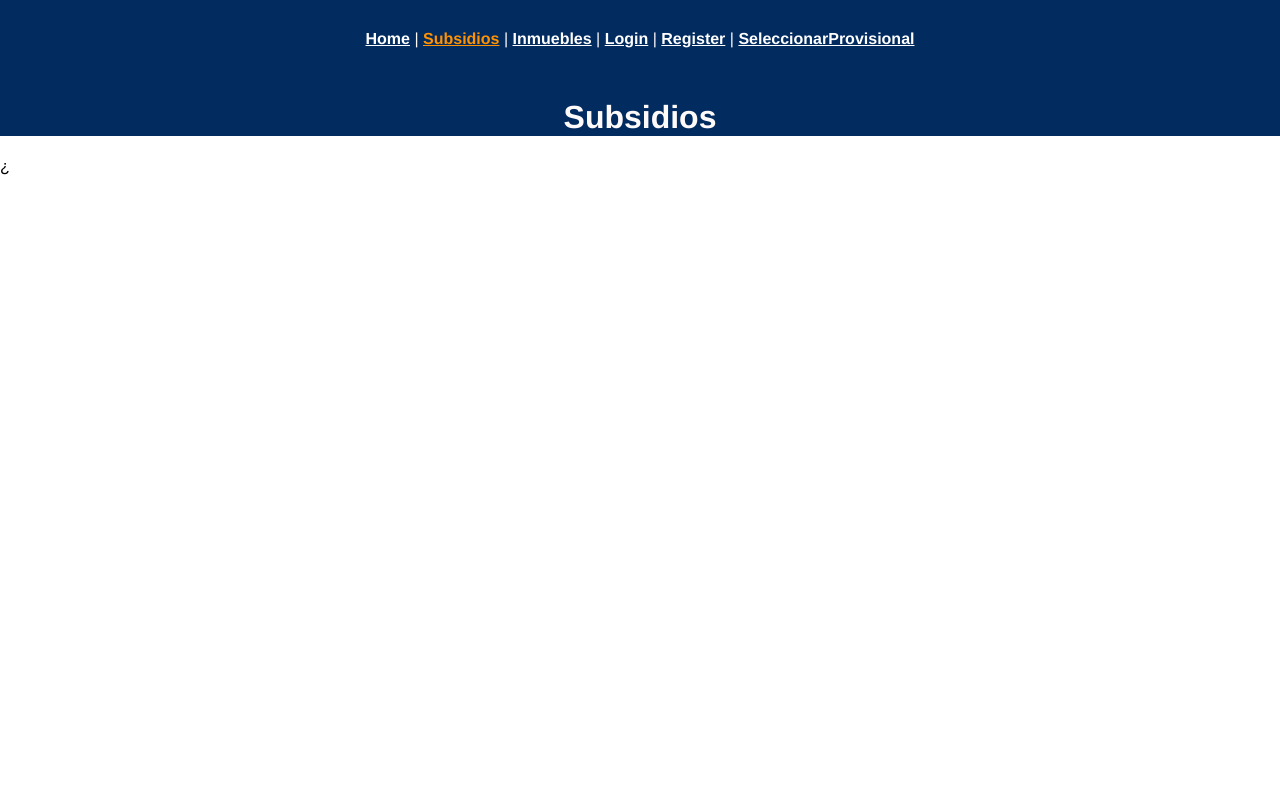
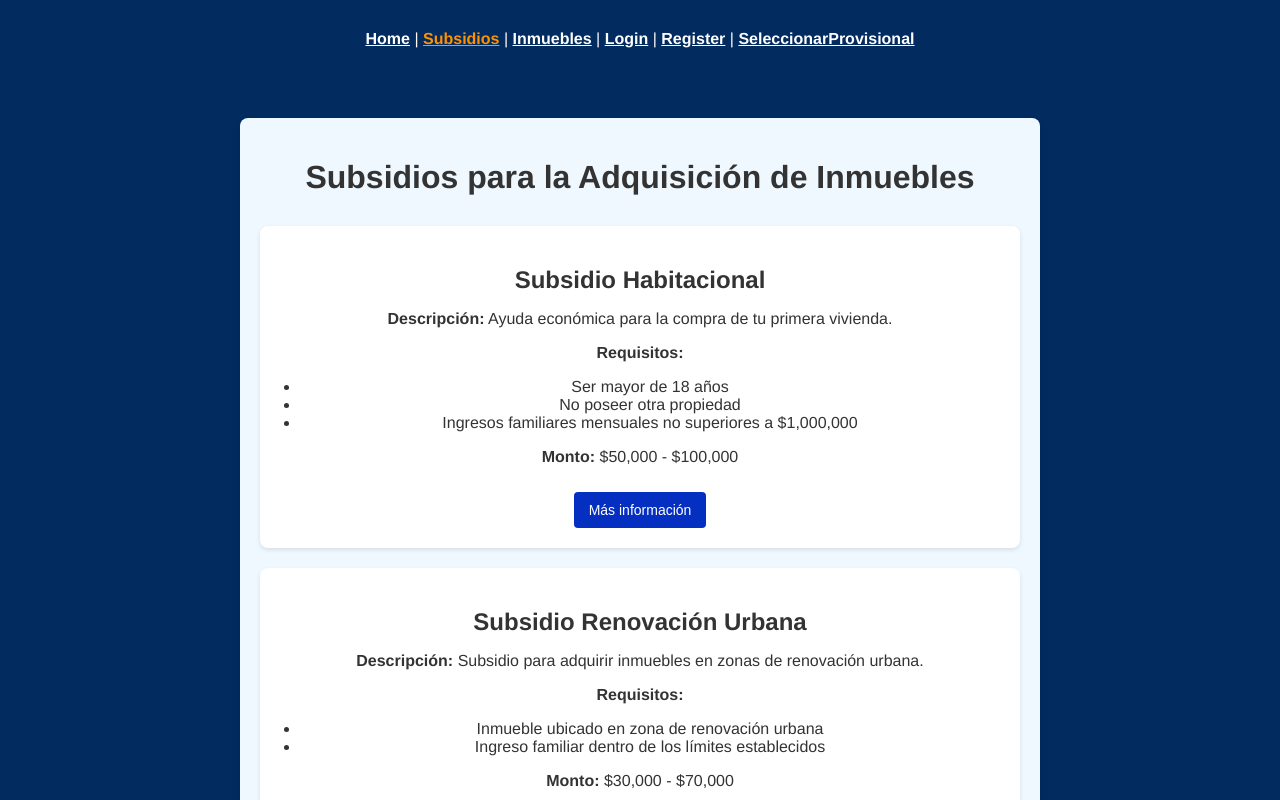
Before and after one commit to reii23/arriendosRM, a Vue app in the folder front/propiedadesweb/: page /about in a window 1280 px wide. Shown: the top 800 px of the page. Built offline with nearby package versions, Linux system fonts and the light colour scheme; a web font is replaced by a local one.

Commit message:
Se añade un esqueleto de cómo podría implementarse AboutView (Subsidios)

```diff
--- a/front/propiedadesweb/src/views/AboutView.vue
+++ b/front/propiedadesweb/src/views/AboutView.vue
@@ -1,5 +1,106 @@
 <template>
-  <div class="about">
-    <h1>Subsidios</h1>
+  <div class="subsidy-info">
+    <h1>Subsidios para la Adquisición de Inmuebles</h1>
+    <div class="subsidy-card" v-for="subsidy in subsidies" :key="subsidy.id">
+      <h2>{{ subsidy.name }}</h2>
+      <p><strong>Descripción:</strong> {{ subsidy.description }}</p>
+      <p><strong>Requisitos:</strong></p>
+      <ul>
+        <li v-for="requirement in subsidy.requirements" :key="requirement">{{ requirement }}</li>
+      </ul>
+      <p><strong>Monto:</strong> {{ subsidy.amount }}</p>
+      <button @click="contactInfo(subsidy)">Más información</button>
+    </div>
   </div>
 </template>
+
+<script>
+import { ref } from 'vue';
+
+export default {
+  name: 'SubsidyInfo',
+  setup() {
+    const subsidies = ref([
+      {
+        id: 1,
+        name: 'Subsidio Habitacional',
+        description: 'Ayuda económica para la compra de tu primera vivienda.',
+        requirements: [
+          'Ser mayor de 18 años',
+          'No poseer otra propiedad',
+          'Ingresos familiares mensuales no superiores a $1,000,000',
+        ],
+        amount: '$50,000 - $100,000',
+      },
+      {
+        id: 2,
+        name: 'Subsidio Renovación Urbana',
+        description: 'Subsidio para adquirir inmuebles en zonas de renovación urbana.',
+        requirements: [
+          'Inmueble ubicado en zona de renovación urbana',
+          'Ingreso familiar dentro de los límites establecidos',
+        ],
+        amount: '$30,000 - $70,000',
+      },
+      // Más subsidios pueden ser agregados aquí
+    ]);
+
+    const contactInfo = (subsidy) => {
+      alert(`Para más información sobre el ${subsidy.name}, contacta a nuestro equipo de soporte.`);
+    };
+
+    return {
+      subsidies,
+      contactInfo,
+    };
+  }
+};
+</script>
+
+<style scoped>
+.subsidy-info {
+  background-color: #f0f8ff;
+  color: #333;
+  padding: 20px;
+  border-radius: 8px;
+  max-width: 800px;
+  margin: 40px auto;
+  box-shadow: 0 4px 8px rgba(0, 0, 0, 0.1);
+}
+
+h1 {
+  text-align: center;
+  margin-bottom: 30px;
+}
+
+.subsidy-card {
+  background-color: #fff;
+  padding: 20px;
+  border-radius: 8px;
+  margin-bottom: 20px;
+  box-shadow: 0 2px 4px rgba(0, 0, 0, 0.1);
+}
+
+.subsidy-card h2 {
+  margin-bottom: 10px;
+}
+
+.subsidy-card ul {
+  padding-left: 20px;
+}
+
+button {
+  padding: 10px 15px;
+  border: none;
+  border-radius: 4px;
+  background-color: #042fc1;
+  color: #fff;
+  font-size: 14px;
+  cursor: pointer;
+  margin-top: 10px;
+}
+
+button:hover {
+  background-color: #5881a7;
+}
+</style>
```
